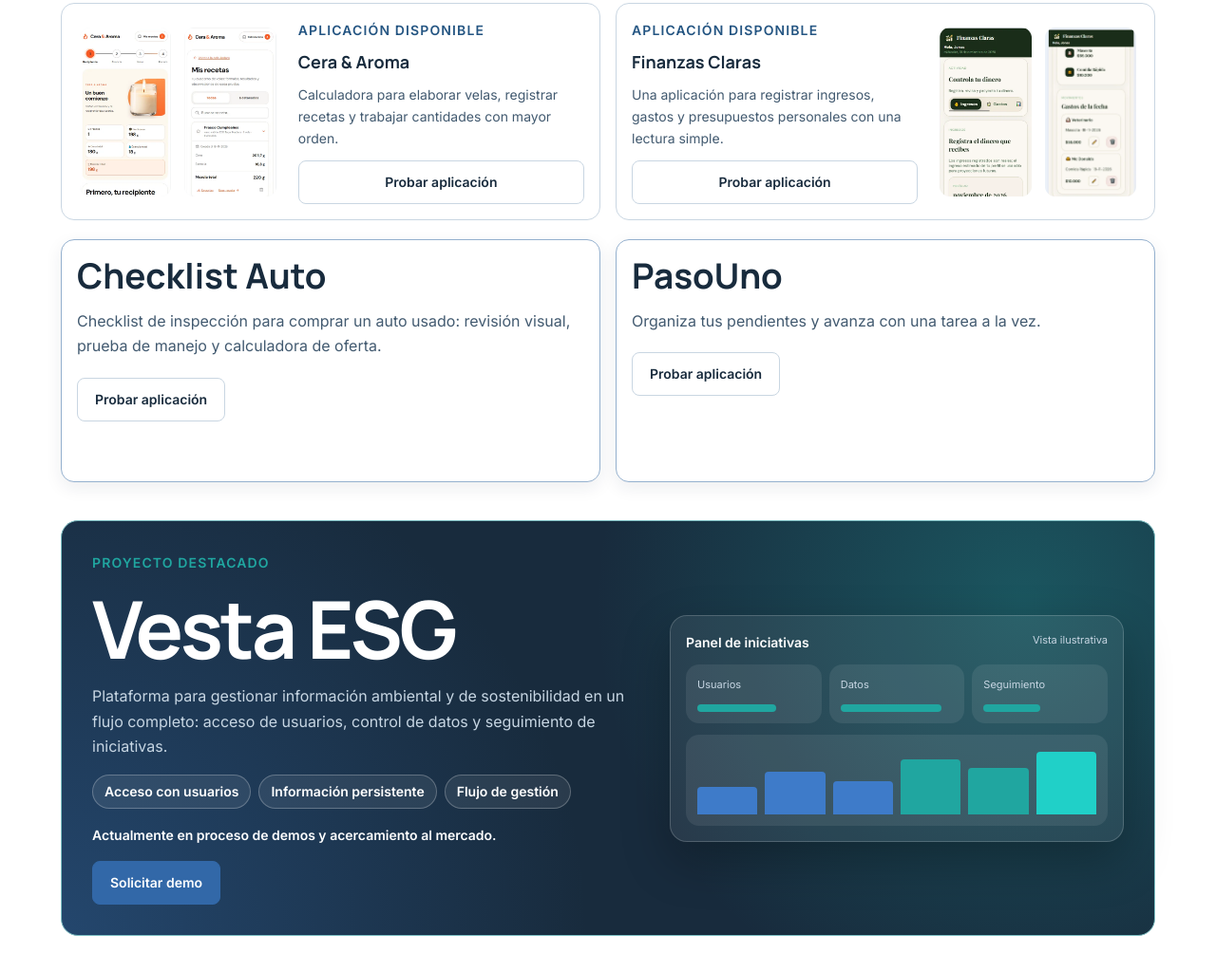
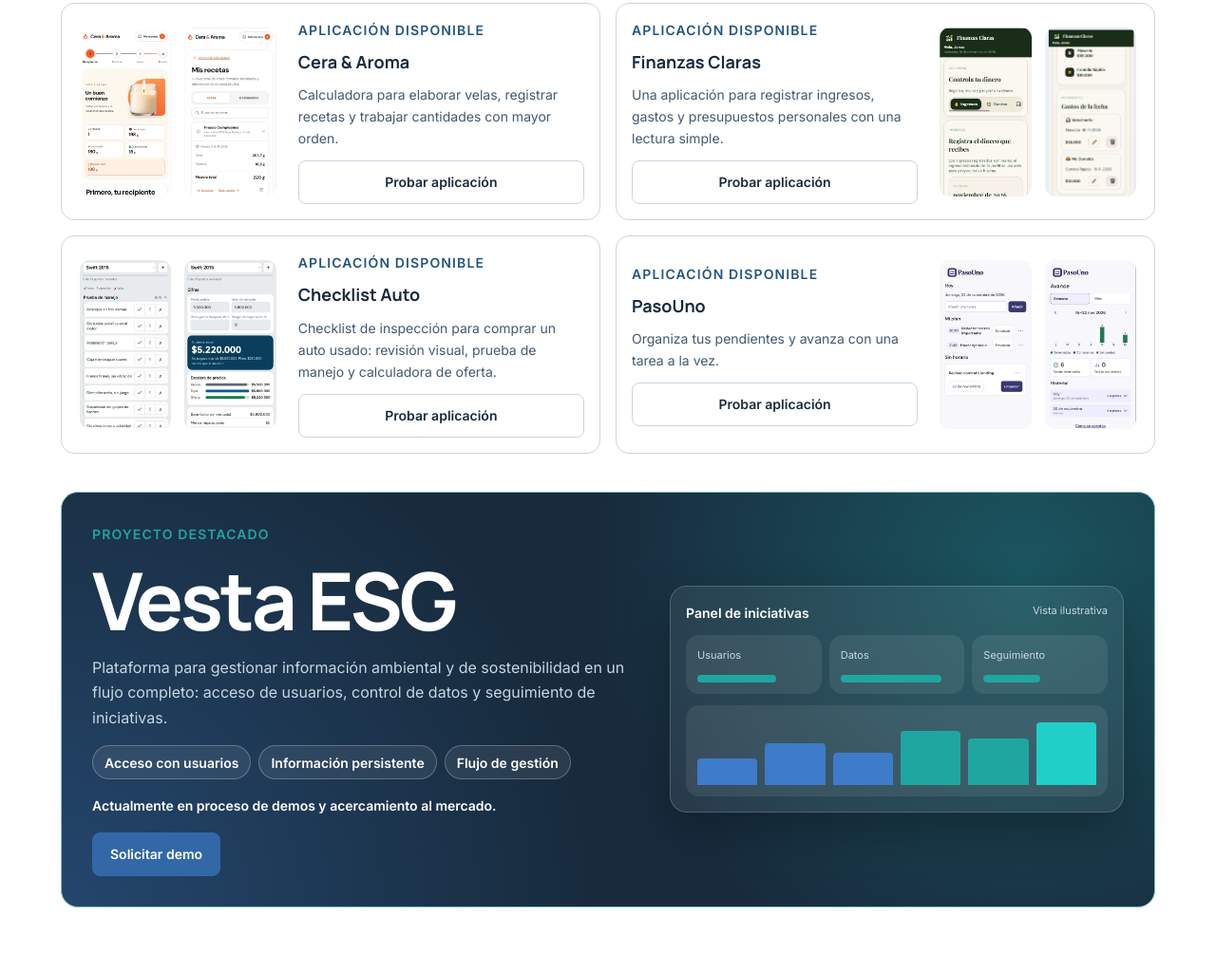
Before and after one commit to fraactal/Landing_Jonas, a plain HTML site: page index.html in a window 1280 px wide. Shown: the part 2717-3741 px from the top of the page at 95% size. Drawn offline with Linux system fonts and the light colour scheme.

Commit message:
feat(apps): agrega capturas de Checklist Auto y PasoUno (Spec 065)
Co-Authored-By: Claude Sonnet 5.5 <noreply@anthropic.com>
Claude-Session: https://claude.ai/code/session_01WJmTWV2JEdmNMpLeUgiUYr

```diff
--- a/index.html
+++ b/index.html
@@ -29,7 +29,7 @@
     <link rel="preconnect" href="https://fonts.googleapis.com">
     <link rel="preconnect" href="https://fonts.gstatic.com" crossorigin>
     <link href="https://fonts.googleapis.com/css2?family=Inter:wght@400;500;600&family=Manrope:wght@600;700&display=swap" rel="stylesheet">
-    <link rel="stylesheet" href="assets/css/styles.css?v=064">
+    <link rel="stylesheet" href="assets/css/styles.css?v=065">
     <script type="application/ld+json">
       {
         "@context": "https://schema.org",
@@ -218,10 +218,14 @@
                   <div class="app-showcase__images"><figure><img src="assets/images/products/finanzas-claras-resumen.webp" alt="Resumen de ingresos y gastos en Finanzas Claras" loading="lazy"></figure><figure><img src="assets/images/products/finanzas-claras-movimientos.webp" alt="Listado de movimientos en Finanzas Claras" loading="lazy"></figure></div>
                   <div class="app-showcase__content"><p class="cases__eyebrow">Aplicación disponible</p><h4>Finanzas Claras</h4><p>Una aplicación para registrar ingresos, gastos y presupuestos personales con una lectura simple.</p><a class="button button--secondary" href="https://finanzasclaras-736.pages.dev/" target="_blank" rel="noopener noreferrer">Probar aplicación</a></div>
                 </article>
-              </div>
-              <div class="project-list" aria-label="Más aplicaciones disponibles">
-                <article class="card case-card"><h4>Checklist Auto</h4><p>Checklist de inspección para comprar un auto usado: revisión visual, prueba de manejo y calculadora de oferta.</p><a class="button button--secondary case-card__cta" href="https://checklist-auto.pages.dev/" target="_blank" rel="noopener noreferrer">Probar aplicación</a></article>
-                <article class="card case-card"><h4>PasoUno</h4><p>Organiza tus pendientes y avanza con una tarea a la vez.</p><a class="button button--secondary case-card__cta" href="https://pasouno.pages.dev/" target="_blank" rel="noopener noreferrer">Probar aplicación</a></article>
+                <article class="app-showcase__item">
+                  <div class="app-showcase__images"><figure><img src="assets/images/products/checklist-auto-manejo.webp" alt="Lista de revisión de la prueba de manejo en Checklist Auto" loading="lazy" width="366" height="740"></figure><figure><img src="assets/images/products/checklist-auto-calculadora.webp" alt="Calculadora de oferta inicial en Checklist Auto" loading="lazy" width="366" height="740"></figure></div>
+                  <div class="app-showcase__content"><p class="cases__eyebrow">Aplicación disponible</p><h4>Checklist Auto</h4><p>Checklist de inspección para comprar un auto usado: revisión visual, prueba de manejo y calculadora de oferta.</p><a class="button button--secondary" href="https://checklist-auto.pages.dev/" target="_blank" rel="noopener noreferrer">Probar aplicación</a></div>
+                </article>
+                <article class="app-showcase__item">
+                  <div class="app-showcase__images"><figure><img src="assets/images/products/pasouno-hoy.webp" alt="Pantalla Hoy de PasoUno con el plan del día" loading="lazy" width="366" height="740"></figure><figure><img src="assets/images/products/pasouno-avance.webp" alt="Pantalla de avance semanal en PasoUno" loading="lazy" width="366" height="740"></figure></div>
+                  <div class="app-showcase__content"><p class="cases__eyebrow">Aplicación disponible</p><h4>PasoUno</h4><p>Organiza tus pendientes y avanza con una tarea a la vez.</p><a class="button button--secondary" href="https://pasouno.pages.dev/" target="_blank" rel="noopener noreferrer">Probar aplicación</a></div>
+                </article>
               </div>
             </section>
 
```
Also changed, not shown: assets/images/products/checklist-auto-calculadora.webp (added), assets/images/products/checklist-auto-manejo.webp (added), assets/images/products/pasouno-avance.webp (added), assets/images/products/pasouno-hoy.webp (added), 1 other file.
